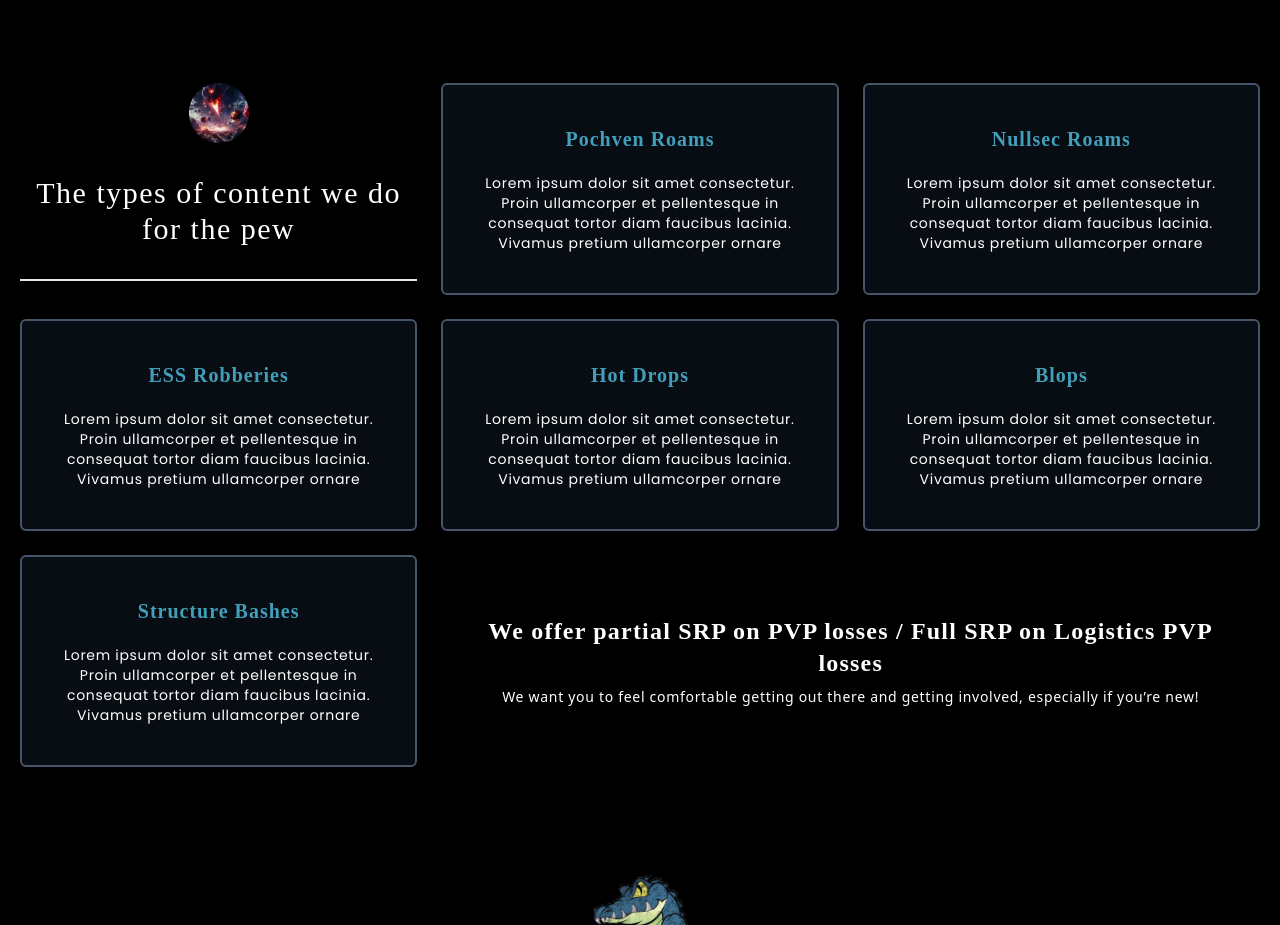
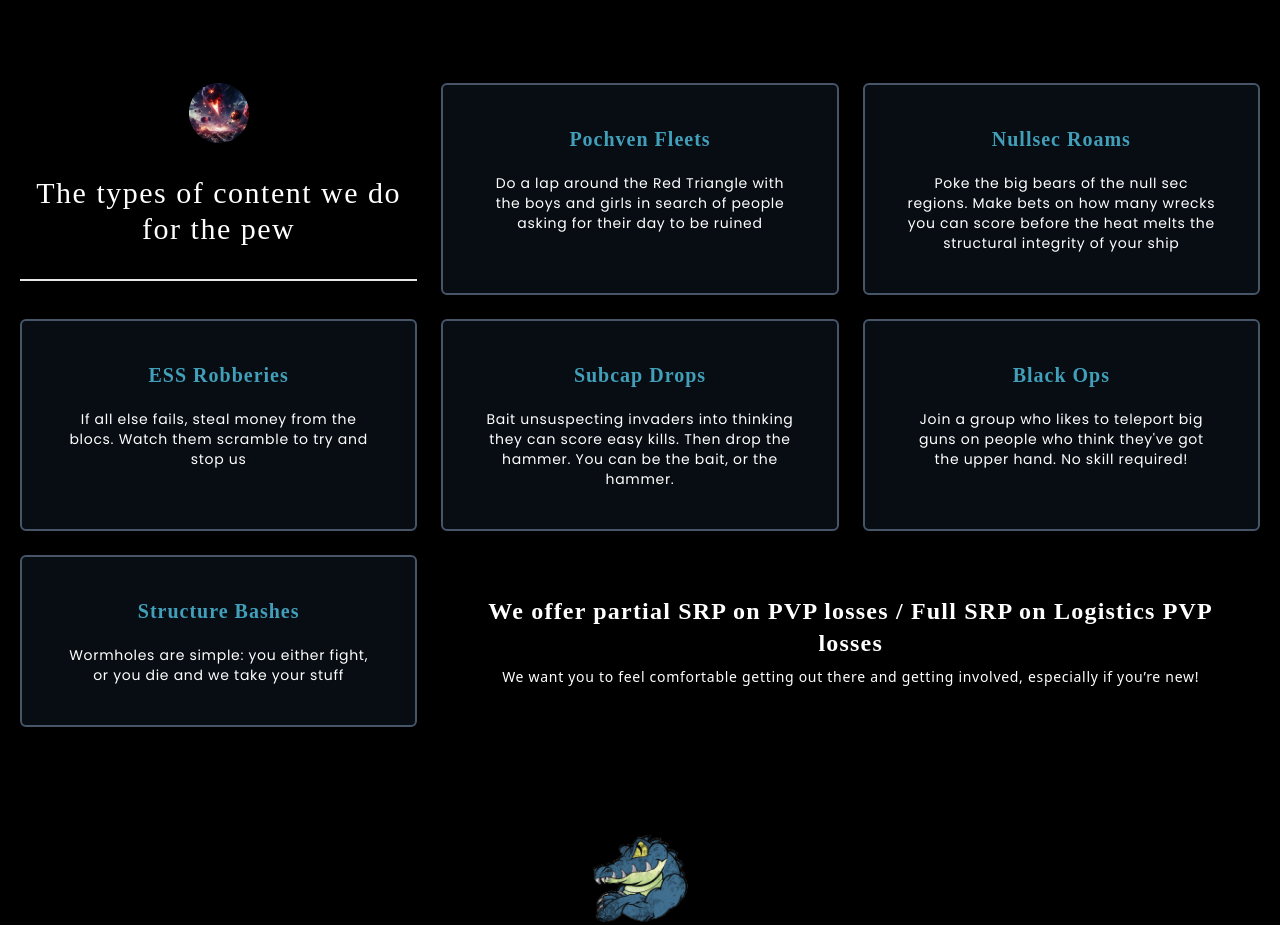
Before and after one commit to ckloudy/kitchen-sinkhole, a Next.js app: page / in a window 1280 px wide. Shown: the part 1560-2485 px from the top of the page. Built offline with nearby package versions, Linux system fonts and the light colour scheme; no server answers; a web font is replaced by a local one.

Commit message:
Added copy to content cards

```diff
--- a/constants/index.js
+++ b/constants/index.js
@@ -6,7 +6,7 @@ export const title = {
 
 export const heroCardContent = {
     heading: "Content is a plenty!",
-    desc: "We have very active player participation and organise regular OP's. If you're a new or returning player who would like to explore uncharted wormhole space, experience exciting wormhole PVP or simply looking for a laid-back and relaxed corporation, you will feel right at home with [DKVC]",
+    desc: "We have very active player participation and organise regular OP's. If you're a new or returning player who would like to explore uncharted wormhole space, experience exciting wormhole PVP or simply looking for a laid-back and relaxed community, you will feel right at home with [DKVC]",
 };
 
 export const activeStatBoxInfo = [
@@ -41,27 +41,27 @@ export const contentInfo = {
 
 export const contentCardsInfo = [
     {
-        title: "Pochven Roams",
-        desc: "Lorem ipsum dolor sit amet consectetur. Proin ullamcorper et pellentesque in consequat tortor diam faucibus lacinia. Vivamus pretium ullamcorper ornare",
+        title: "Pochven Fleets",
+        desc: "Do a lap around the Red Triangle with the boys and girls in search of people asking for their day to be ruined",
     },
     {
         title: "Nullsec Roams",
-        desc: "Lorem ipsum dolor sit amet consectetur. Proin ullamcorper et pellentesque in consequat tortor diam faucibus lacinia. Vivamus pretium ullamcorper ornare",
+        desc: "Poke the big bears of the null sec regions. Make bets on how many wrecks you can score before the heat melts the structural integrity of your ship",
     },
     {
         title: "ESS Robberies",
-        desc: "Lorem ipsum dolor sit amet consectetur. Proin ullamcorper et pellentesque in consequat tortor diam faucibus lacinia. Vivamus pretium ullamcorper ornare",
+        desc: "If all else fails, steal money from the blocs. Watch them scramble to try and stop us",
     },
     {
-        title: "Hot Drops",
-        desc: "Lorem ipsum dolor sit amet consectetur. Proin ullamcorper et pellentesque in consequat tortor diam faucibus lacinia. Vivamus pretium ullamcorper ornare",
+        title: "Subcap Drops",
+        desc: "Bait unsuspecting invaders into thinking they can score easy kills. Then drop the hammer. You can be the bait, or the hammer.",
     },
     {
-        title: "Blops",
-        desc: "Lorem ipsum dolor sit amet consectetur. Proin ullamcorper et pellentesque in consequat tortor diam faucibus lacinia. Vivamus pretium ullamcorper ornare",
+        title: "Black Ops",
+        desc: "Join a group who likes to teleport big guns on people who think they've got the upper hand. No skill required!",
     },
     {
         title: "Structure Bashes",
-        desc: "Lorem ipsum dolor sit amet consectetur. Proin ullamcorper et pellentesque in consequat tortor diam faucibus lacinia. Vivamus pretium ullamcorper ornare",
+        desc: "Wormholes are simple: you either fight, or you die and we take your stuff",
     },
 ];
```
